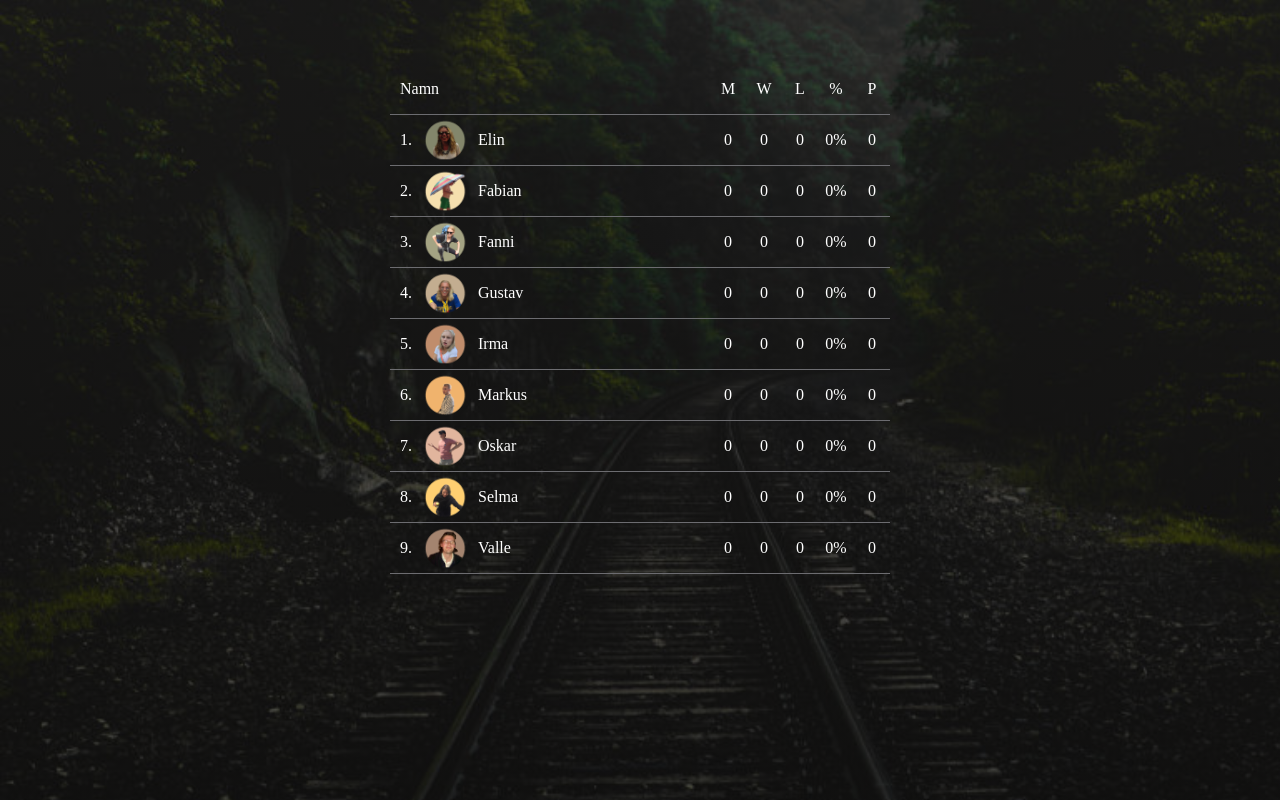
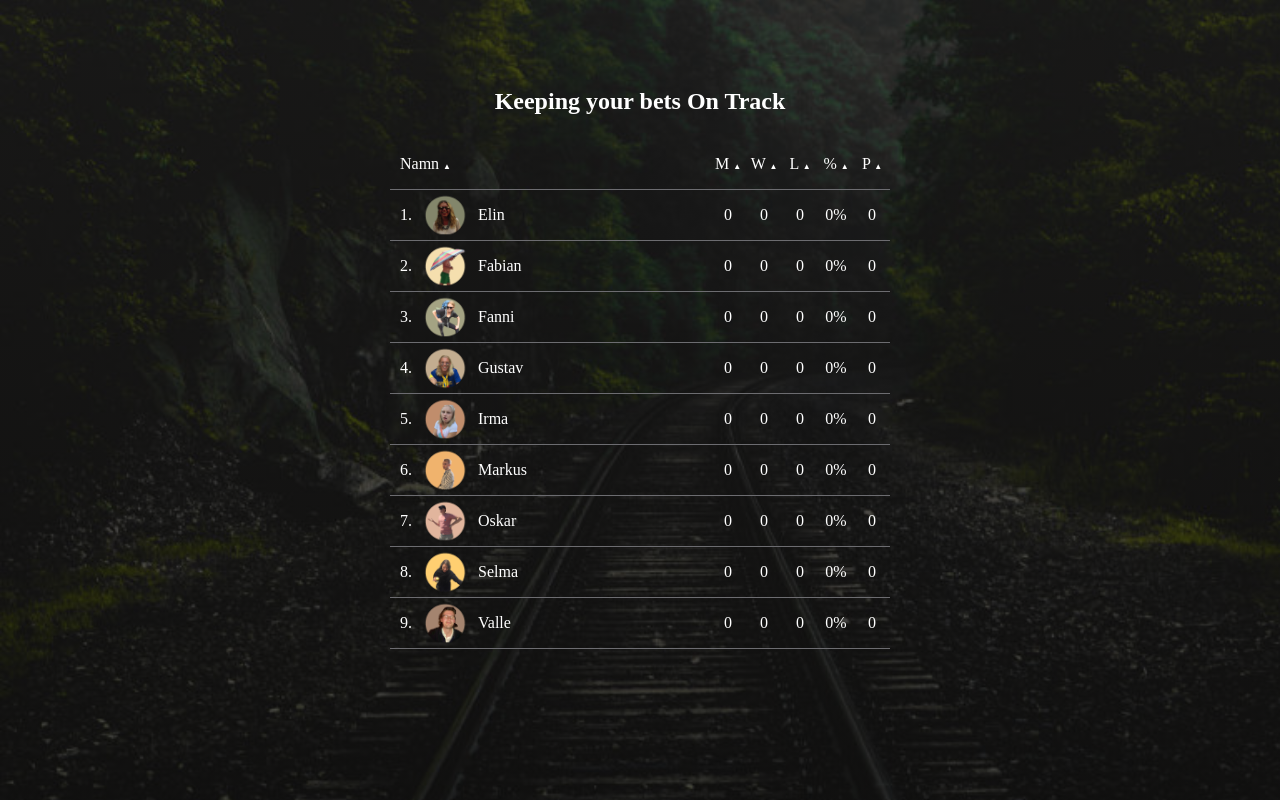
Before and after one commit to g-lowen/on-track, a React (Vite) app: page / in a window 1280 px wide. Built offline with nearby package versions, Linux system fonts and the light colour scheme.

Commit message:
Add title to home page and sort icons

```diff
--- a/src/communication/Context.jsx
+++ b/src/communication/Context.jsx
@@ -65,7 +65,6 @@ function ContextProvider({ children }) {
     bettingData?.players?.forEach((player) => {
       const { playerInfo, bets } = player
       for (let i = 0; i < betKeys.length; i++) {
-        // if (results[betKeys[i]] === false) return
         if (bets[betKeys[i]] === results[betKeys[i]]) {
           playerInfo.win += 1
           if (betKeys[i].startsWith("g")) {
--- a/src/home/Home.jsx
+++ b/src/home/Home.jsx
@@ -47,9 +47,10 @@ function Home() {
 
   return (
     <section className={`${styles["home"]}`}>
+      <h1>Keeping your bets On Track</h1>
       <div className={`${styles["heading-row"]}`}>
         <div
-          className={`${styles["row-item"]} ${styles["row-item-1"]}`}
+          className={`${styles["row-item-1"]}`}
           style={{ marginLeft: "10px" }}
         >
           <button
@@ -57,54 +58,52 @@ function Home() {
             onClick={clickHandler}
             value="name"
           >
-            Namn
+            {switchSort ? <>▲</> : <>▼</>} nmaN
           </button>
         </div>
-        <div className={`${styles["row-item"]} ${styles["row-item-2"]}`}>
+        <div className={`${styles["row-item"]}`}>
           <button
             className={`${styles["btn"]} ${styles["link"]}`}
             onClick={clickHandler}
             value="name"
           >
-            M
+            {switchSort ? <>▲</> : <>▼</>} M
           </button>
         </div>
-        <div className={`${styles["row-item"]} ${styles["row-item-3"]}`}>
+        <div className={`${styles["row-item"]}`}>
           <button
             className={`${styles["btn"]} ${styles["link"]}`}
             onClick={clickHandler}
             value="win"
           >
-            W
+            {switchSort ? <>▲</> : <>▼</>} W
           </button>
         </div>
-        <div className={`${styles["row-item"]} ${styles["row-item-4"]}`}>
+        <div className={`${styles["row-item"]}`}>
           <button
             className={`${styles["btn"]} ${styles["link"]}`}
             onClick={clickHandler}
             value="loss"
           >
-            L
+            {switchSort ? <>▲</> : <>▼</>} L
           </button>
         </div>
-        <div
-          className={`${styles["row-item"]} ${styles["row-item-5"]} ${"desk"}`}
-        >
+        <div className={`${styles["row-item"]} ${"desk"}`}>
           <button
             className={`${styles["btn"]} ${styles["link"]}`}
             onClick={clickHandler}
             value="percent"
           >
-            %
+            {switchSort ? <>▲</> : <>▼</>} %
           </button>
         </div>
-        <div className={`${styles["row-item"]} ${styles["row-item-6"]}`}>
+        <div className={`${styles["row-item"]}`}>
           <button
             className={`${styles["btn"]} ${styles["link"]}`}
             onClick={clickHandler}
             value="points"
           >
-            P
+            {switchSort ? <>▲</> : <>▼</>} P
           </button>
         </div>
       </div>
@@ -114,7 +113,7 @@ function Home() {
         return (
           <div className={`${styles["row"]}`} key={index}>
             <div
-              className={`${styles["row-item"]} ${styles["row-item-1"]}`}
+              className={`${styles["row-item-1"]}`}
               style={{ marginLeft: "10px" }}
             >
               <Link className={styles["row-item-1"]} to={playerInfo.name}>
@@ -127,25 +126,13 @@ function Home() {
                 <span className={styles["link"]}>{playerInfo.name}</span>
               </Link>
             </div>
-            <div className={`${styles["row-item"]} ${styles["row-item-2"]}`}>
-              {sumMatches}
-            </div>
-            <div className={`${styles["row-item"]} ${styles["row-item-3"]}`}>
-              {playerInfo.win}
-            </div>
-            <div className={`${styles["row-item"]} ${styles["row-item-4"]}`}>
-              {playerInfo.loss}
-            </div>
-            <div
-              className={`${styles["row-item"]} ${
-                styles["row-item-5"]
-              }  ${"desk"}`}
-            >
+            <div className={`${styles["row-item"]}`}>{sumMatches}</div>
+            <div className={`${styles["row-item"]}`}>{playerInfo.win}</div>
+            <div className={`${styles["row-item"]}`}>{playerInfo.loss}</div>
+            <div className={`${styles["row-item"]}  ${"desk"}`}>
               {playerInfo.percent}%
             </div>
-            <div className={`${styles["row-item"]} ${styles["row-item-6"]}`}>
-              {playerInfo.points}
-            </div>
+            <div className={`${styles["row-item"]}`}>{playerInfo.points}</div>
           </div>
         )
       })}
--- a/src/home/Home.module.css
+++ b/src/home/Home.module.css
@@ -2,7 +2,6 @@
   align-items: center;
   display: flex;
   flex-direction: column;
-  /* padding: 10%; */
 
   background-attachment: fixed;
   background-image: linear-gradient(to bottom, var(--main20), var(--main10)),
@@ -13,11 +12,16 @@
   min-height: 100vh;
 }
 
+.home h1 {
+  margin: 24px;
+  text-align: center;
+}
+
 .heading-row,
 .row {
   border-bottom: 0.2px solid var(--main5);
   display: grid;
-  grid-template-columns: auto 31px 31px 31px 31px;
+  grid-template-columns: auto 36px 36px 36px 36px;
   max-width: 500px;
   width: 100%;
 }
@@ -33,7 +37,20 @@
   font-size: 16px;
   font-family: "Times New Roman", Times, serif;
   outline: inherit;
-  padding: 0;
+  padding: 0px;
+
+  /* mirroring the letters in .btn in order to use ::first-letter*/
+  float: left;
+  direction: rtl;
+  unicode-bidi: bidi-override;
+}
+
+.btn::first-letter {
+  font-size: 8px;
+}
+
+.row-item .btn {
+  width: 36px;
 }
 
 .row-item-1 {
@@ -43,17 +60,13 @@
 }
 
 .link:hover {
-  /* color: var(--main5); */
   cursor: pointer;
   text-decoration: underline;
 }
 
-.row-item-2,
-.row-item-3,
-.row-item-4,
-.row-item-5,
-.row-item-6 {
+.row-item {
   align-self: center;
+  display: flex;
   justify-self: center;
   margin: 10px;
 }
@@ -61,9 +74,9 @@
 .player-icon {
   align-items: center;
   display: flex;
-  height: 31px;
+  height: 36px;
   margin: auto 5px auto 5px;
-  width: 31px;
+  width: 36px;
   text-align: center;
 }
 
@@ -79,11 +92,7 @@
     grid-template-columns: auto 36px 36px 36px 36px 36px;
   }
 
-  .row-item-2,
-  .row-item-3,
-  .row-item-4,
-  .row-item-5,
-  .row-item-6 {
+  .row-item {
     margin: 16px;
   }
 
```
